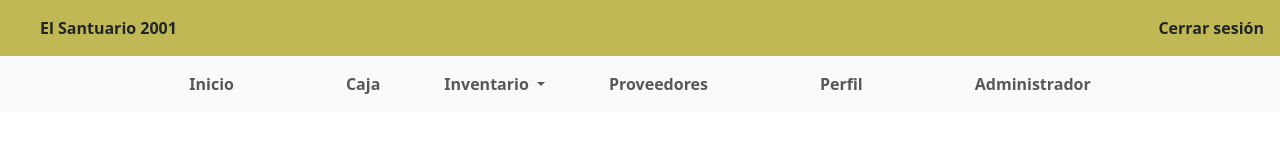
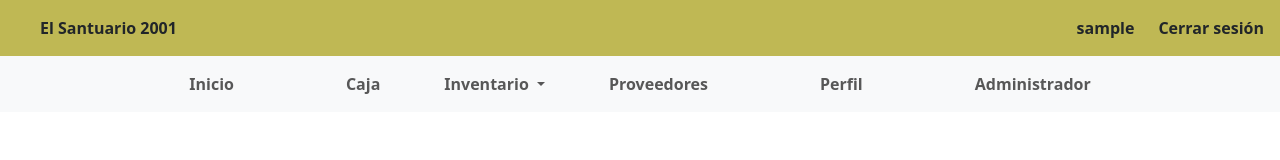
Before and after one commit to nesiv3/client_santuario, an Angular app: page /login in a window 1280 px wide. Shown: the top 160 px of the page. Built offline with nearby package versions, Linux system fonts and the light colour scheme; no server answers; sample sign-in values are in the browser's storage.

Commit message:
Ajustes Login

```diff
--- a/src/app/components/login/login.component.ts
+++ b/src/app/components/login/login.component.ts
@@ -51,6 +51,7 @@ export class LoginComponent implements OnInit {
 
     if (foundUser) {
       this.authService.setAuthStatus(true);
+      sessionStorage.setItem('user', JSON.stringify(foundUser))
       this.router.navigate(['/home']);
     } else {
       this.errorMessage = 'Credenciales incorrectas';
--- a/src/app/components/nav-bar/nav-bar.component.html
+++ b/src/app/components/nav-bar/nav-bar.component.html
@@ -1,12 +1,15 @@
 <div>
   <div class="d-flex justify-content-between bg-custom p-3">
     <a class="navbar-brand fw-bold mx-4" routerLink="/">El Santuario 2001</a>
-    <ul class="list-unstyled m-0">
+    <ul class="list-unstyled m-0 d-flex align-items-center m-0">
       <li class="nav-item" *ngIf="authService.isLoggedIn()">
-
+        <a class="navbar-brand fw-bold mx-4">{{userItem.username}}</a>
+      </li>
+      <li class="nav-item" *ngIf="authService.isLoggedIn()">
       <a class="nav-link fw-bold" href="#"  (click)="logout()">Cerrar sesión</a>
     </li>
     </ul>
+
 
 
   </div>
--- a/src/app/components/nav-bar/nav-bar.component.ts
+++ b/src/app/components/nav-bar/nav-bar.component.ts
@@ -1,4 +1,4 @@
-import { Component } from '@angular/core';
+import { Component, OnInit } from '@angular/core';
 import { RouterLink, RouterOutlet } from '@angular/router';
 import { AuthService } from '../../services/auth/auth.service';
 import { CommonModule } from '@angular/common';
@@ -11,8 +11,14 @@ import { FormsModule, ReactiveFormsModule } from '@angular/forms';
     templateUrl: './nav-bar.component.html',
     styleUrls: ['./nav-bar.component.css']
 })
-export class NavBarComponent {
+export class NavBarComponent implements OnInit {
+  userItem : any = null;
     constructor(public authService: AuthService) {}
+
+    ngOnInit(): void {
+      this.userItem = JSON.parse(sessionStorage.getItem('user') || '{}');
+
+    }
 
   logout(): void {
     this.authService.logout();
```
